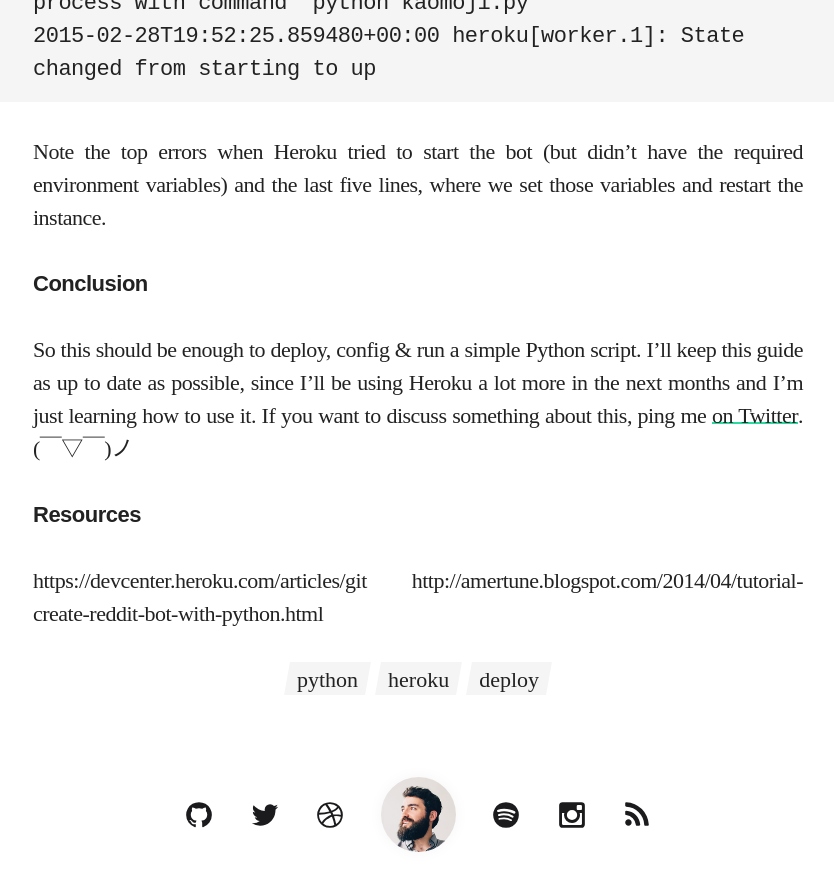
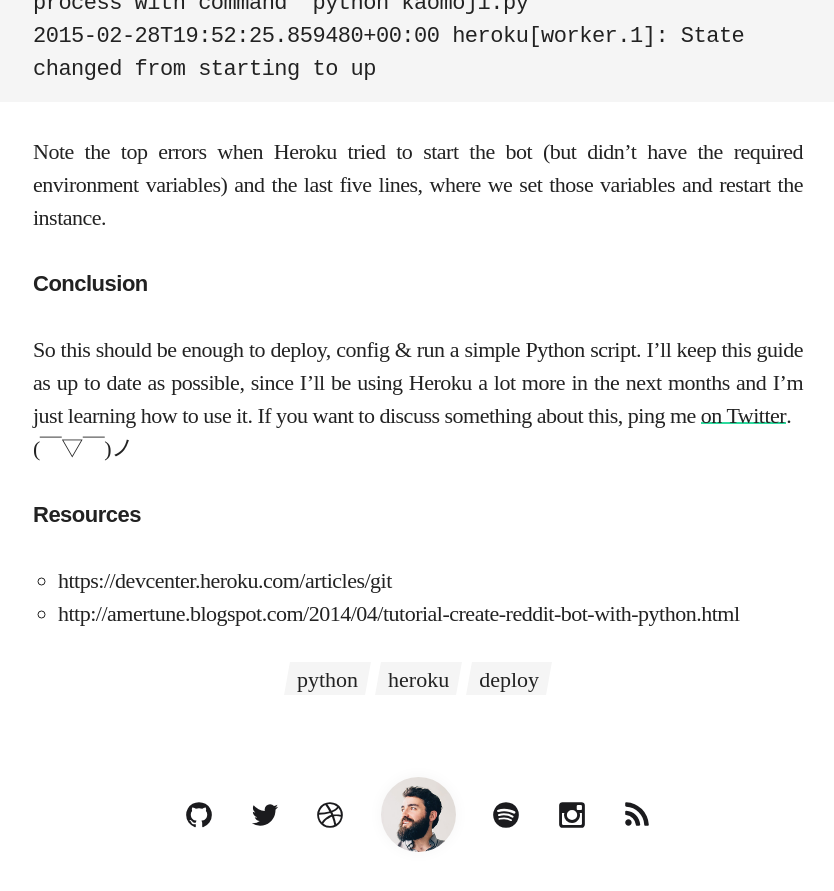
Before and after one commit to gnclmorais/blog, a Jekyll site: the page built from _posts/2015-02-28-deploy-your-python-bot-to-heroku.markdown, in a window 1280 px wide and 900 px high, scrolled down 6168 px. Shown: the top 891 px of the window, without its empty margins (222-1056 px from the left). Built offline with Jekyll 4.4.1, drawn with Linux system fonts in a browser that asks for light colours; some web fonts are replaced.

````diff
--- a/_posts/2015-02-16-how-this-theme-was-built.markdown
+++ b/_posts/2015-02-16-how-this-theme-was-built.markdown
@@ -4,6 +4,12 @@ date: 2015-02-16 00:00:00
 tags: tools process blog
 layout: post
 ---
+
+## Update
+This post no longer refers to the current theme you are seeing right now, as I moved my blog from Ghost to Jekyll. You can still check the Ghost theme I created, [Noir](github.com/gnclmorais/Noir), and read about it. Enjoy!
+
+---
+
 The issue that delayed me the most to create a blog was the notion, or rather the goal, of releasing _my_ blog to the world looking like _I_ wanted, not just “good enough” after finally selecting a theme somebody else implemented from a list of dozens of them.
 
 So it took me a while and a couple of restarts to finally have this page online, as I kept rethinking, redesigning and giving up on my own theme.
--- a/_posts/2015-02-28-deploy-your-python-bot-to-heroku.markdown
+++ b/_posts/2015-02-28-deploy-your-python-bot-to-heroku.markdown
@@ -50,6 +50,7 @@ heroku	https://git.heroku.com/zulip-bot-kaomoji.git (push)
 ```
 
 You can also rename your application:
+
 ```
 $ heroku apps:rename zulip-bot-kaomoji
 Renaming radiant-reaches-3973 to zulip-bot-kaomoji... done
@@ -102,7 +103,9 @@ To https://git.heroku.com/zulip-bot-kaomoji.git
 ```
 
 #### Setup environment variables
+
 If your bot relies on variables found through Python’s `os.environ`, you must set them as well in order for your script to work. Just use Heroku’s `config:set` (I have a script called `config_heroku.sh` that basically does `heroku config:set [KEY_NANE=value …]`):
+
 ```
 $ ./config_heroku.sh
 Setting config vars and restarting zulip-bot-kaomoji... done, v6
@@ -113,10 +116,13 @@ ZULIP_ADR:         awesome-bot@awesome.place.com
 ```
 
 #### Make sure there’s an instance available
+
 Go to your [Heroku’s dashboard](https://dashboard.heroku.com/), then click on your app to see its details. Make sure you have a **1** next to that purple bar (the purple bar might not be visible if you have 0 instances — just drag it to the right).
 
 #### Check the log
+
 `heroku log` will show you something like this:
+
 ```
 $ heroku logs
 …
@@ -137,8 +143,9 @@ $ heroku logs
 Note the top errors when Heroku tried to start the bot (but didn’t have the required environment variables) and the last five lines, where we set those variables and restart the instance.
 
 #### Conclusion
-So this should be enough to deploy, config & run a simple Python script. I’ll keep this guide as up to date as possible, since I’ll be using Heroku a lot more in the next months and I’m just learning how to use it. If you want to discuss something about this, ping me [on Twitter](https://twitter.com/gnclmorais). (￣▽￣)ノ
+So this should be enough to deploy, config & run a simple Python script. I’ll keep this guide as up to date as possible, since I’ll be using Heroku a lot more in the next months and I’m just learning how to use it. If you want to discuss something about this, ping me [on Twitter](https://twitter.com/gnclmorais).
+(￣▽￣)ノ
 
 #### Resources
-https://devcenter.heroku.com/articles/git
-http://amertune.blogspot.com/2014/04/tutorial-create-reddit-bot-with-python.html
+- https://devcenter.heroku.com/articles/git
+- http://amertune.blogspot.com/2014/04/tutorial-create-reddit-bot-with-python.html
````
